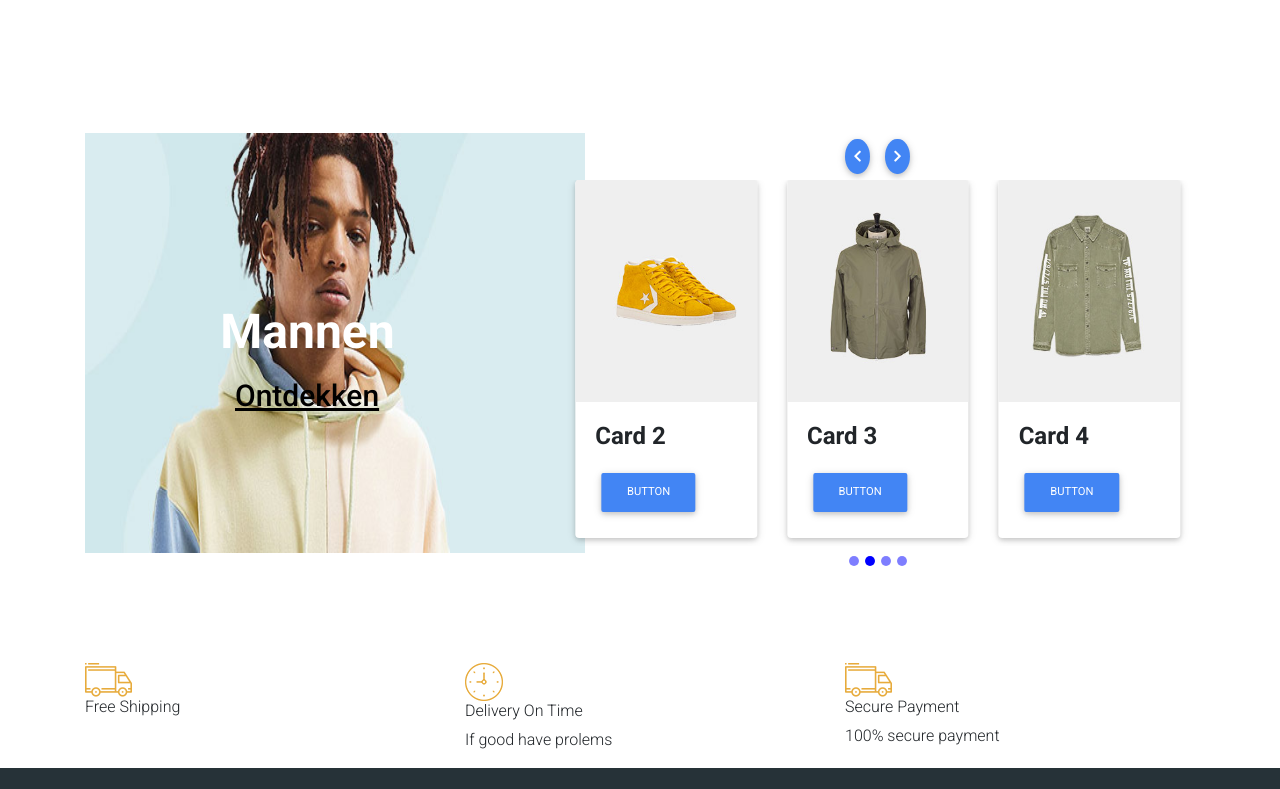
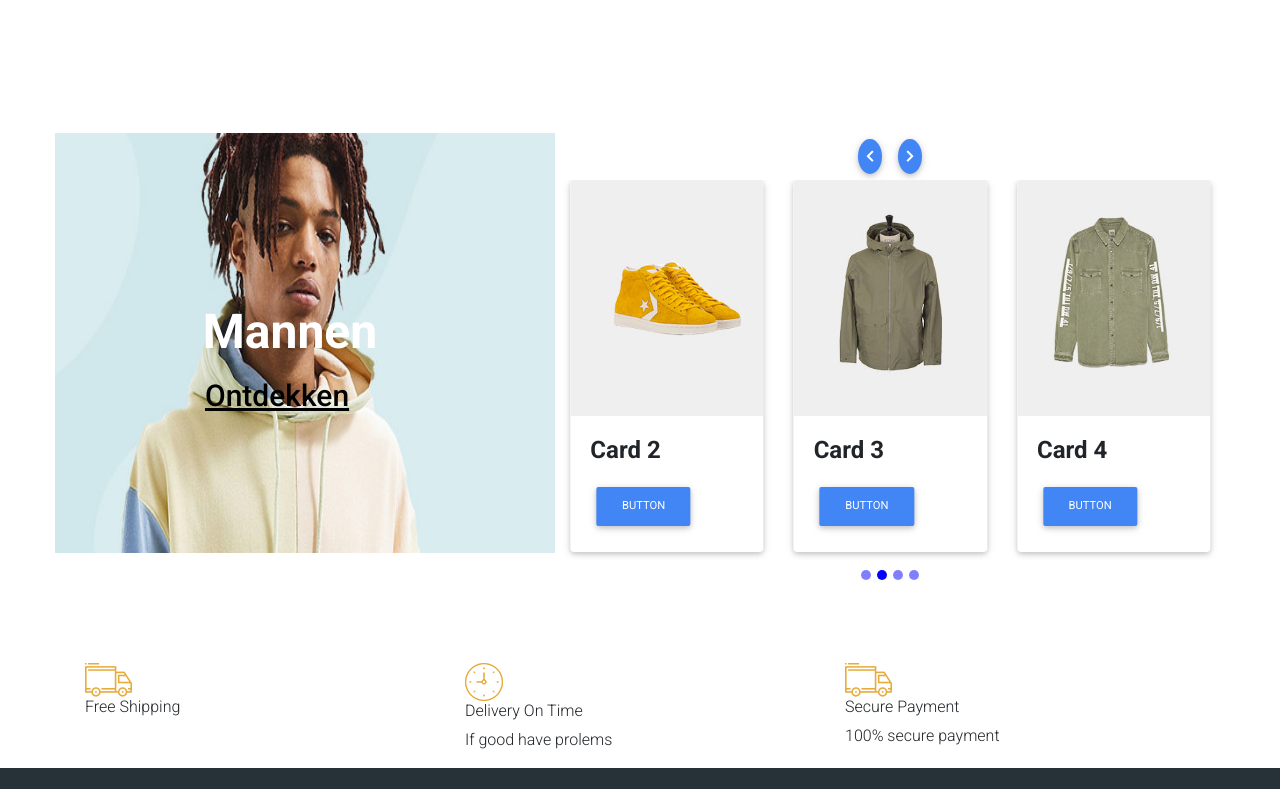
Before and after one commit to haydarbel/hetEindwerk, a plain HTML site: page index.html in a window 1280 px wide. Shown: the part 1000-1789 px from the top of the page. Drawn offline with Linux system fonts and the light colour scheme.

Commit message:
css change

```diff
--- a/css/style.css
+++ b/css/style.css
@@ -12,6 +12,8 @@
 #herenimg img {
     height: 420px;
     width: 500px;
+    background-size: cover;
+
 }
 
 #herencards {    /* ?? */
@@ -22,6 +24,10 @@
 #damesdiv {
     margin-top: 50px;
     margin-bottom: 50px;
+}
+
+#herendiv {
+ max-width: 1200px;
 }
 
 #carousel-example-1z {
```
